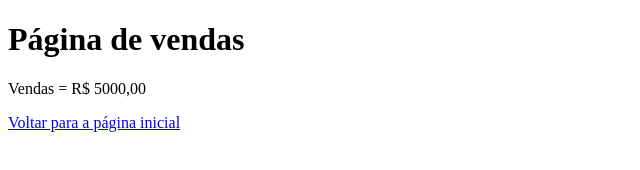
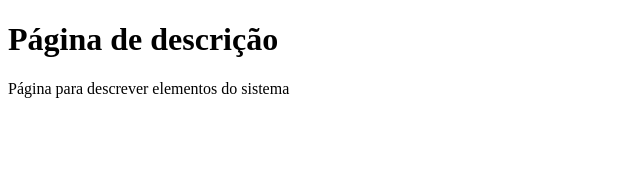
Before and after one commit to danielmouradev/aulagithub, a plain HTML site: page Descricao.html in a window 1280 px wide. Shown: the whole page, without its empty margins (0-640 px from the left). Drawn offline with Linux system fonts and the light colour scheme.

Commit message:
Atualização de layout

```diff
--- a/Descricao.html
+++ b/Descricao.html
@@ -6,8 +6,7 @@
     <title>Document</title>
 </head>
 <body>
-    <h1>Página de vendas</h1>
-    <p>Vendas = R$ 5000,00</p>
-    <a href="index.html">Voltar para a página inicial</a>
+    <h1>Página de descrição</h1>
+    <p>Página para descrever elementos do sistema</p>
 </body>
 </html>
```
Also changed, not shown: index.html (+2 -0 lines).
